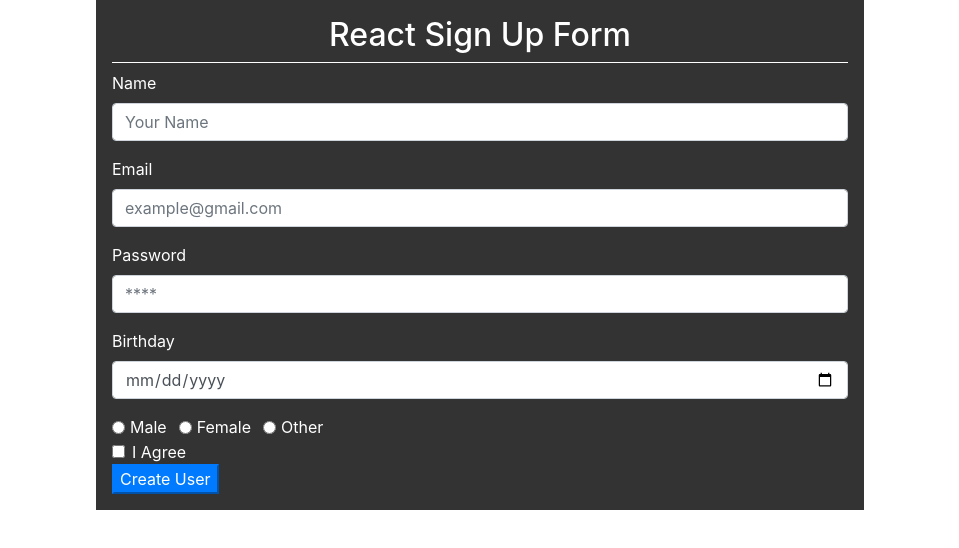
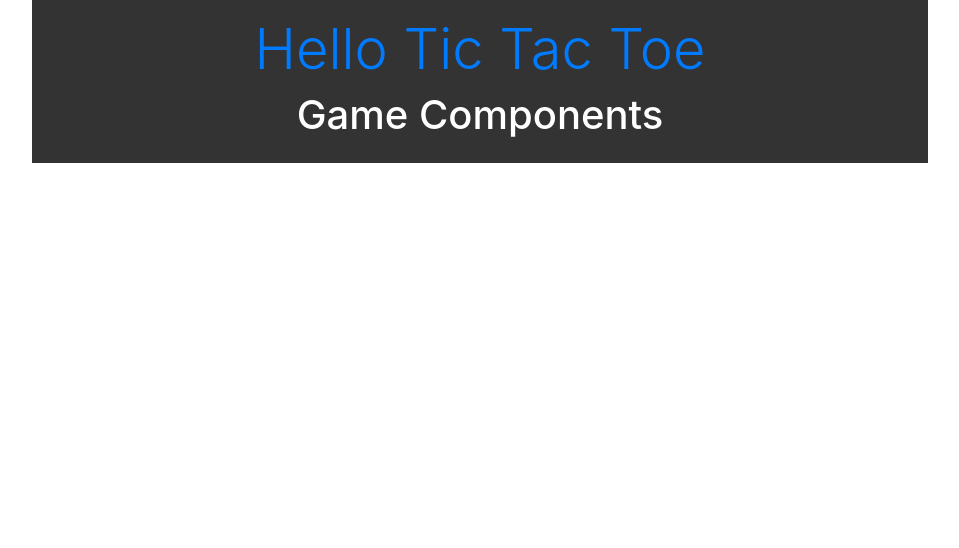
Before and after one commit to nezam0003/React-JS, a React (Create React App) app in the folder Stack-Learner/my-app-two/: page / in a window 1280 px wide. Shown: the top 548 px of the page, without its empty margins (160-1119 px from the left). Built offline with nearby package versions, Linux system fonts and the light colour scheme.

Commit message:
Initial commit and setup work flow

```diff
--- /dev/null
+++ b/Stack-Learner/my-app-two/src/Tic-tac-toe/App.jsx
@@ -0,0 +1,13 @@
+import React from "react";
+import Game from "./components/Game";
+import classes from "./App.module.css";
+const App = () => {
+  return (
+    <div className={classes.wrapper}>
+      <h1 className="display-4 text-center text-primary">Hello Tic Tac Toe</h1>
+      <Game />
+    </div>
+  );
+};
+
+export default App;
--- /dev/null
+++ b/Stack-Learner/my-app-two/src/Tic-tac-toe/App.module.css
@@ -0,0 +1,7 @@
+.wrapper {
+  max-width: 70vw;
+  background: #333;
+  padding: 1rem;
+  color: #fff;
+  margin: 0 auto;
+}
--- /dev/null
+++ b/Stack-Learner/my-app-two/src/Tic-tac-toe/components/Game.jsx
@@ -0,0 +1,11 @@
+import React, { Component } from "react";
+
+export default class Game extends Component {
+  render() {
+    return (
+      <div>
+        <h1 className="text-center">Game Components</h1>
+      </div>
+    );
+  }
+}
--- a/Stack-Learner/my-app-two/src/index.js
+++ b/Stack-Learner/my-app-two/src/index.js
@@ -1,22 +1,30 @@
-import React from "react";
-import ReactDOM from "react-dom";
+// import React from "react";
+// import ReactDOM from "react-dom";
 // import "./index.css";
 // import App from "./Components/App";
 // import App from "./State/App";
 // import App from "./Events/App";
 // import App from "./Form/App";
-import App from "./Form/Sign-up-form/App";
-import "../node_modules/bootstrap/dist/css/bootstrap.css";
+// import App from "./Form/Sign-up-form/App";
+
 // import reportWebVitals from "./reportWebVitals";
 
-ReactDOM.render(
-  <React.StrictMode>
-    <App />
-  </React.StrictMode>,
-  document.getElementById("root")
-);
+// ReactDOM.render(
+//   <React.StrictMode>
+//     <App />
+//   </React.StrictMode>,
+//   document.getElementById("root")
+// );
 
 // If you want to start measuring performance in your app, pass a function
 // to log results (for example: reportWebVitals(console.log))
 // or send to an analytics endpoint. Learn more: https://bit.ly/CRA-vitals
 // reportWebVitals();
+
+/*********** Tic-Tac-Toe Game **********/
+import React from "react";
+import ReactDOM from "react-dom";
+import App from "./Tic-tac-toe/App";
+import "../node_modules/bootstrap/dist/css/bootstrap.css";
+
+ReactDOM.render(<App />, document.getElementById("root"));
```
Also changed, not shown: Stack-Learner/my-app-two/src/Tic-tac-toe/components/Board.jsx (added), Stack-Learner/my-app-two/src/Tic-tac-toe/components/Squar.jsx (added).
